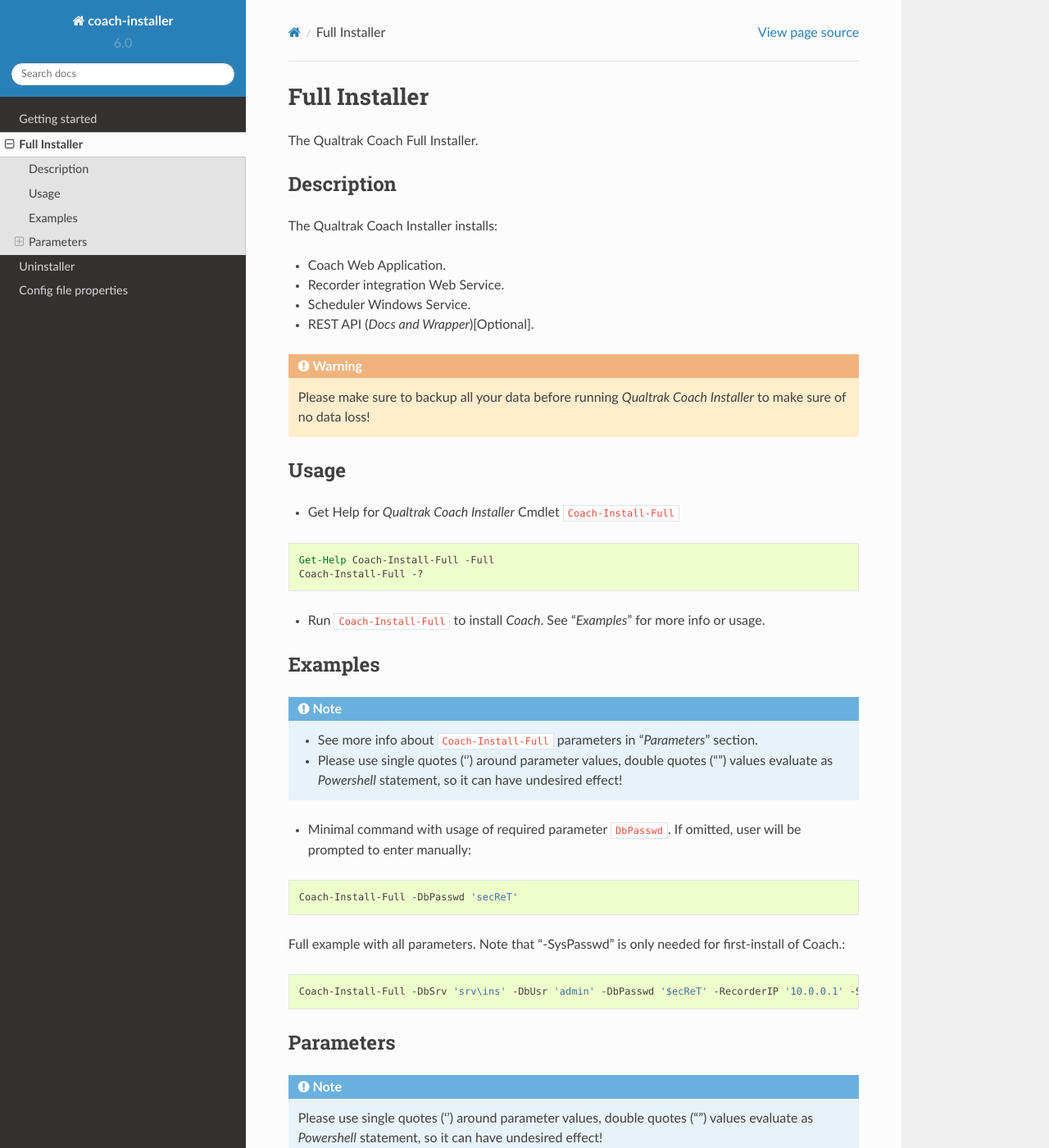
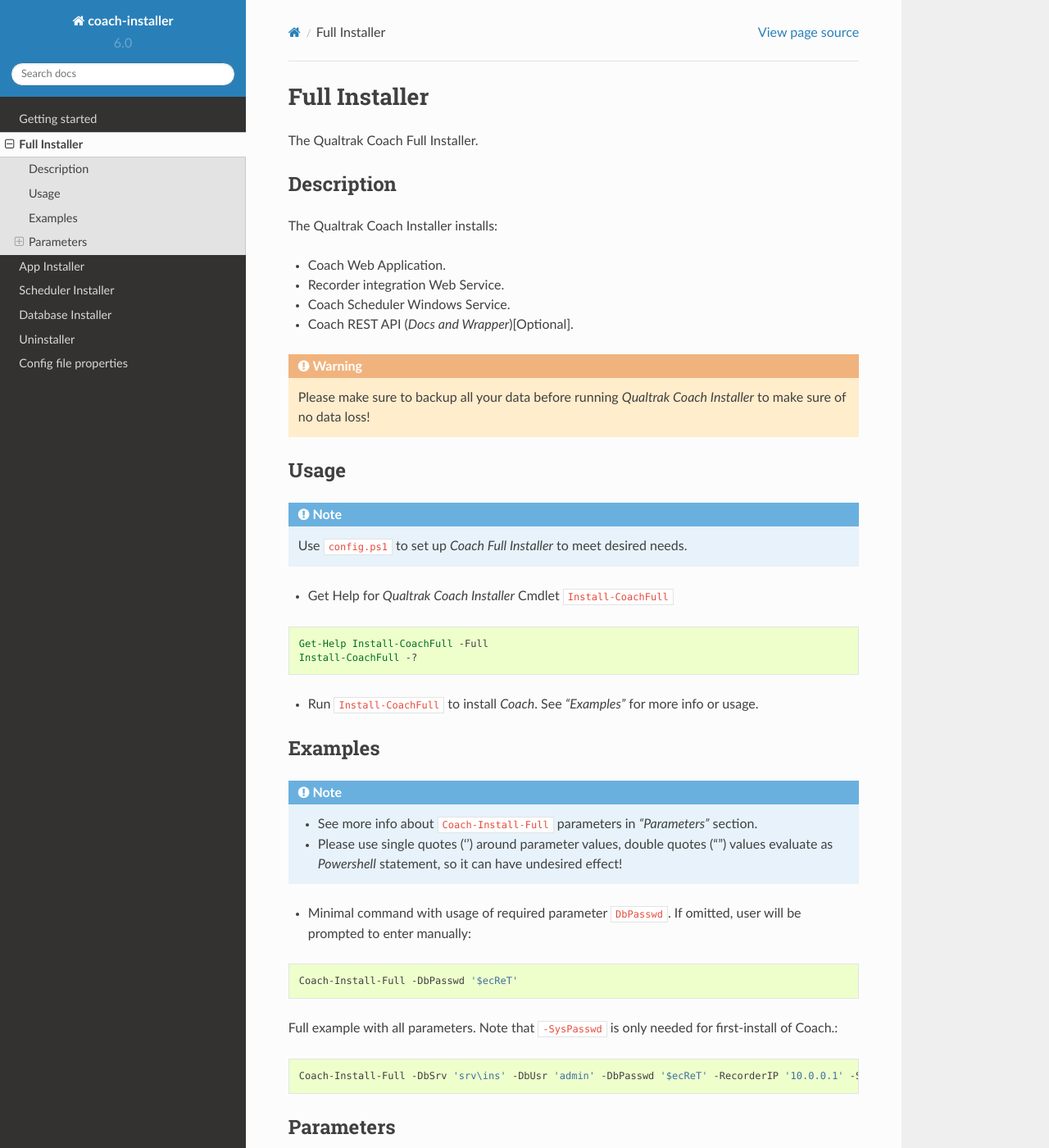
Before and after one commit to qualtrak/docs-coach-installer, a Sphinx documentation site: the page built from source/installer.rst, in a window 1280 px wide and 1400 px high. Shown: the whole window at 82% size. Built offline with Sphinx 7.4.7 and the Read the Docs theme 2.0.0, drawn with Linux system fonts in a browser that asks for light colours.

Commit message:
Adedd v5.1 documnetation for: App installer Db Installer Scheduler Installer.

```diff
--- a/source/config-properties.rst
+++ b/source/config-properties.rst
@@ -63,7 +63,7 @@
 -------
 
 Coach System Administrator Username
-.............................
+...................................
 
 Sets the *Coach* System Administrator username.
 This is only required for a first-time installation. Where Coach is being upgraded the *System Admininstrator Username* value will be ignored.
@@ -633,5 +633,3 @@
 **Default Value**
 
 	``42424``
-
--------
--- a/source/index.rst
+++ b/source/index.rst
@@ -19,6 +19,9 @@
 
    getting-started
    installer
+   installer-app
+   installer-scheduler
+   installer-db
    uninstaller
    config-properties
 
--- a/source/installer.rst
+++ b/source/installer.rst
@@ -1,5 +1,5 @@
 Full Installer
-=========
+==============
 
 The Qualtrak Coach Full Installer.
 
@@ -10,38 +10,42 @@
 
 - Coach Web Application.
 - Recorder integration Web Service.
-- Scheduler Windows Service.
-- REST API (*Docs and Wrapper*)[Optional].
+- Coach Scheduler Windows Service.
+- Coach REST API (*Docs and Wrapper*)[Optional].
 
 .. warning::
   Please make sure to backup all your data before running *Qualtrak Coach Installer* to make sure of no data loss!
 
+
 Usage
 -----
 
-- Get Help for *Qualtrak Coach Installer* Cmdlet ``Coach-Install-Full``
+.. note::
+  Use ``config.ps1`` to set up *Coach Full Installer* to meet desired needs.
+
+- Get Help for *Qualtrak Coach Installer* Cmdlet ``Install-CoachFull``
 
 .. code-block:: powershell
 
-		Get-Help Coach-Install-Full -Full
-		Coach-Install-Full -?
+		Get-Help Install-CoachFull -Full
+		Install-CoachFull -?
 
-- Run ``Coach-Install-Full`` to install *Coach*. See "*Examples*" for more info or usage.
+- Run ``Install-CoachFull`` to install *Coach*. See *"Examples"* for more info or usage.
 
 Examples
 --------
 
 .. note::
-    - See more info about ``Coach-Install-Full`` parameters in "*Parameters*" section.
+    - See more info about ``Coach-Install-Full`` parameters in *"Parameters"* section.
     - Please use single quotes ('') around parameter values, double quotes ("") values evaluate as *Powershell* statement, so it can have undesired effect!
 
 - Minimal command with usage of required parameter ``DbPasswd``. If omitted, user will be prompted to enter manually:
 
 .. code-block:: powershell
 
-		Coach-Install-Full -DbPasswd 'secReT'
+		Coach-Install-Full -DbPasswd '$ecReT'
 
-Full example with all parameters. Note that "-SysPasswd" is only needed for first-install of Coach.:
+Full example with all parameters. Note that ``-SysPasswd`` is only needed for first-install of Coach.:
 
 .. code-block:: powershell
 
@@ -121,5 +125,3 @@
     - If not specified on *Coach* first-install it will stop script and wait for ``SysPasswd`` enter manually in prompt!
     - If ``SysPasswd`` value is empty or whitespace it will terminate the script!
     - If used on *Coach* release update will display warning, because in that case ``SysPasswd`` will be completely ignored by install.
-
--------
--- a/source/uninstaller.rst
+++ b/source/uninstaller.rst
@@ -116,5 +116,3 @@
     - Applicable only when ``Full`` parameter is used.
     - If not specified when ``Full`` parameter is used, it will stop script and wait for ``DbPasswd`` enter manually in prompt!
     - If ``DbPasswd`` value is whitespace it will terminate the script!
-
--------
```
Also changed, not shown: source/installer-app.rst (added, +35 -0 lines), source/installer-db.rst (added, +108 -0 lines), source/installer-scheduler.rst (added, +32 -0 lines).
